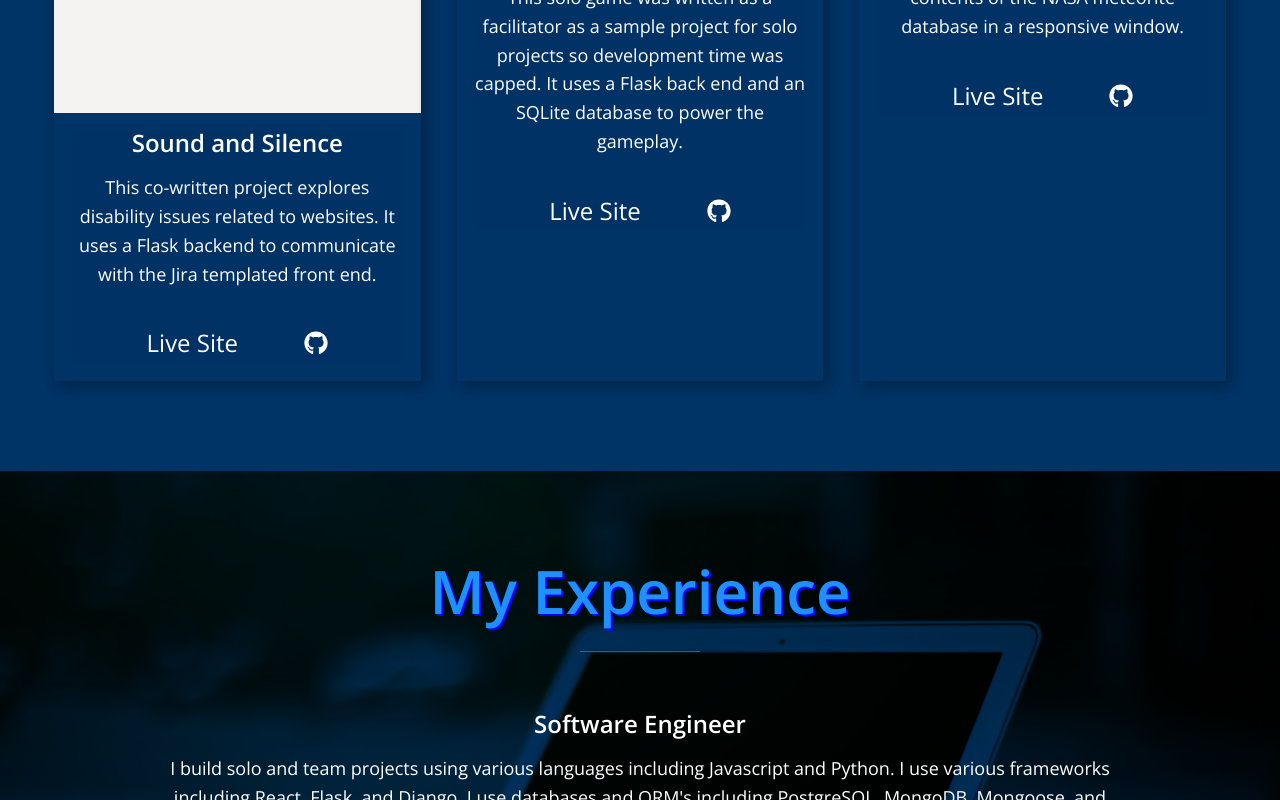
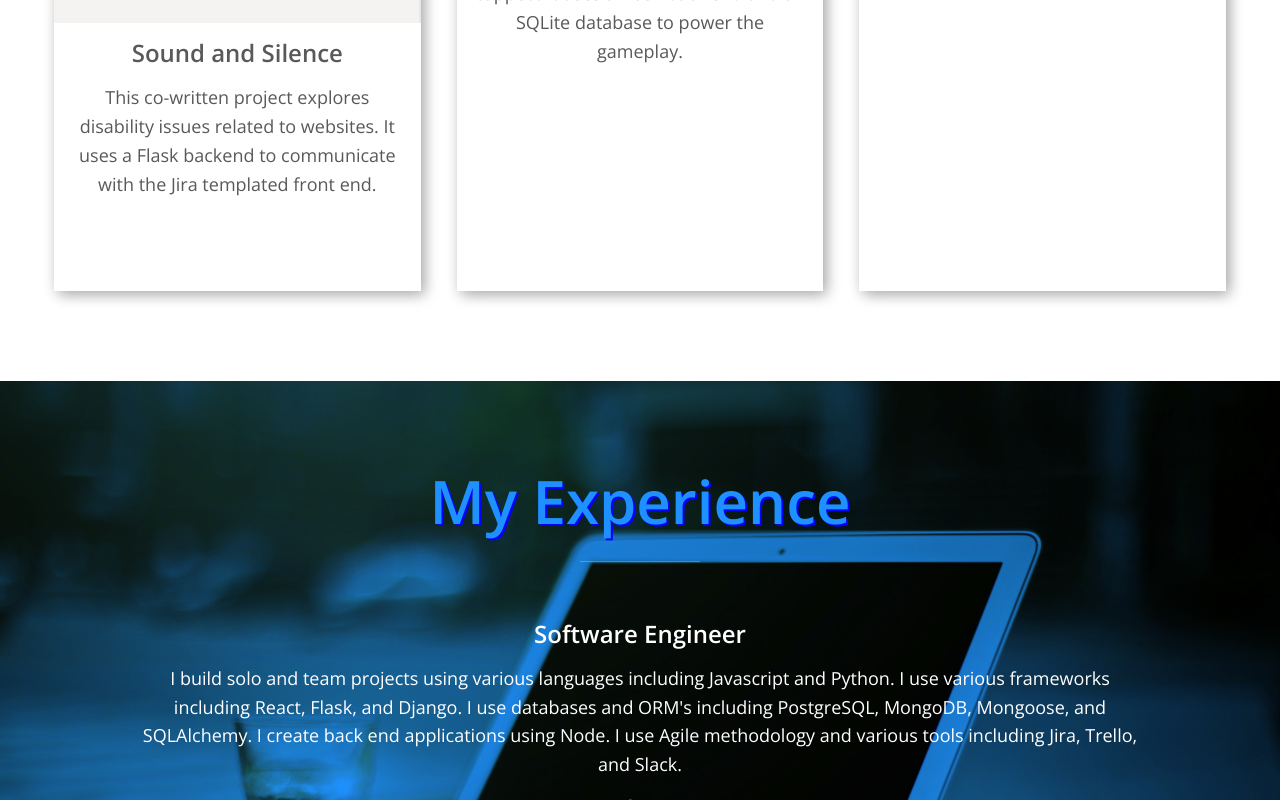
Before and after one commit to rmcguire6/react-portfolio, a React (Create React App) app: page / in a window 1280 px wide. Shown: the part 1380-2180 px from the top of the page. Built offline with nearby package versions, Linux system fonts and the light colour scheme.

Commit message:
Change background color in projects and experience

```diff
--- a/src/styles/_layout.scss
+++ b/src/styles/_layout.scss
@@ -116,7 +116,7 @@
 
 /* My Experience */
 .my-experience {
-  background-color: var(--clr-darker-accent);
+  background-color: var(--clr-accent);
   background-image: url(../images/laptop.jpg);
   background-size: cover;
   background-blend-mode: multiply;
@@ -150,8 +150,9 @@
 }
 /* Portfolio */
 .my-projects {
-  background-color: var(--clr-darker-accent);
-  color: var(--clr-light);
+  padding-top: 0;
+  background-color: var(--clr-light);
+  color: var(--clr-accent);
   text-align: center;
 }
 .section__subtitle--projects {
@@ -173,7 +174,8 @@
   width: 100%;
 }
 .project__desc {
-  background-color: rgba(0, 51, 102, 0.7);
+  background-color: var(--clr-light);
+  color: var(--clr-dark);
   margin: 1em;
 }
 .icon-list {
```
